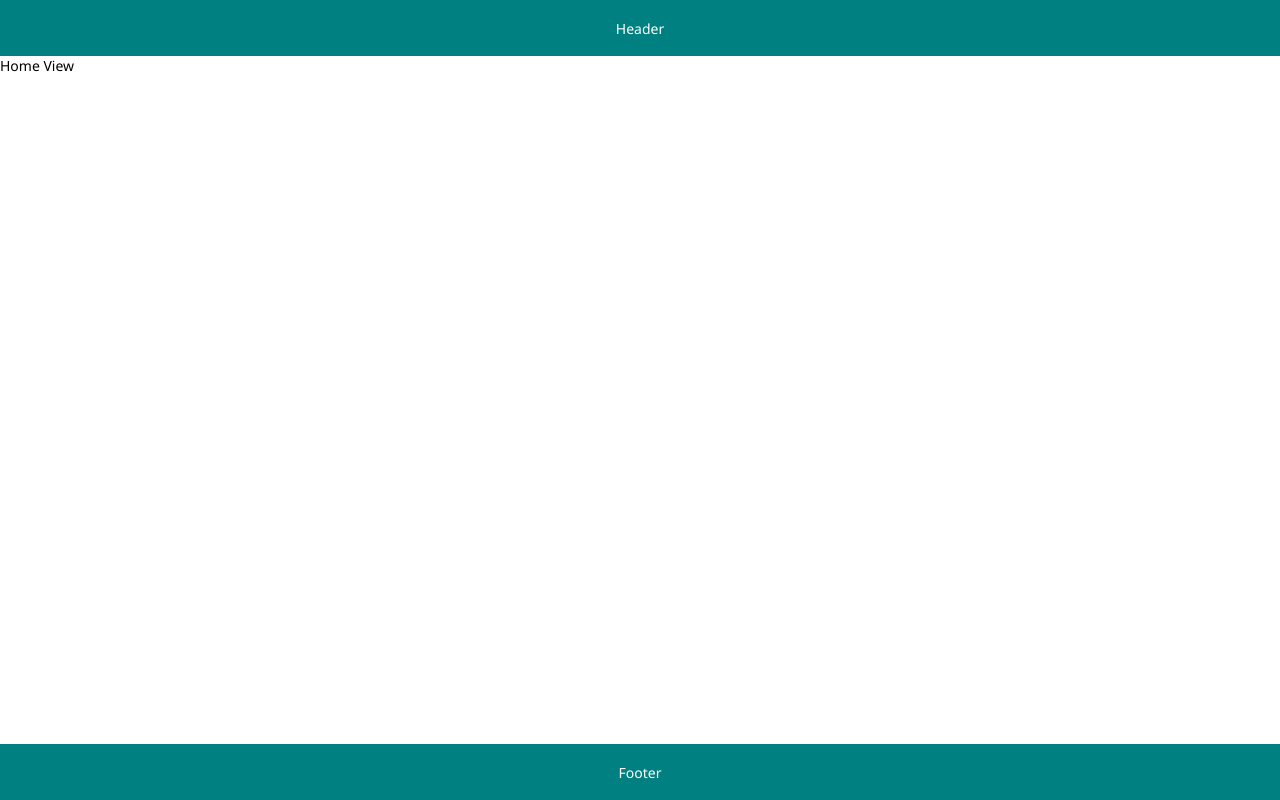
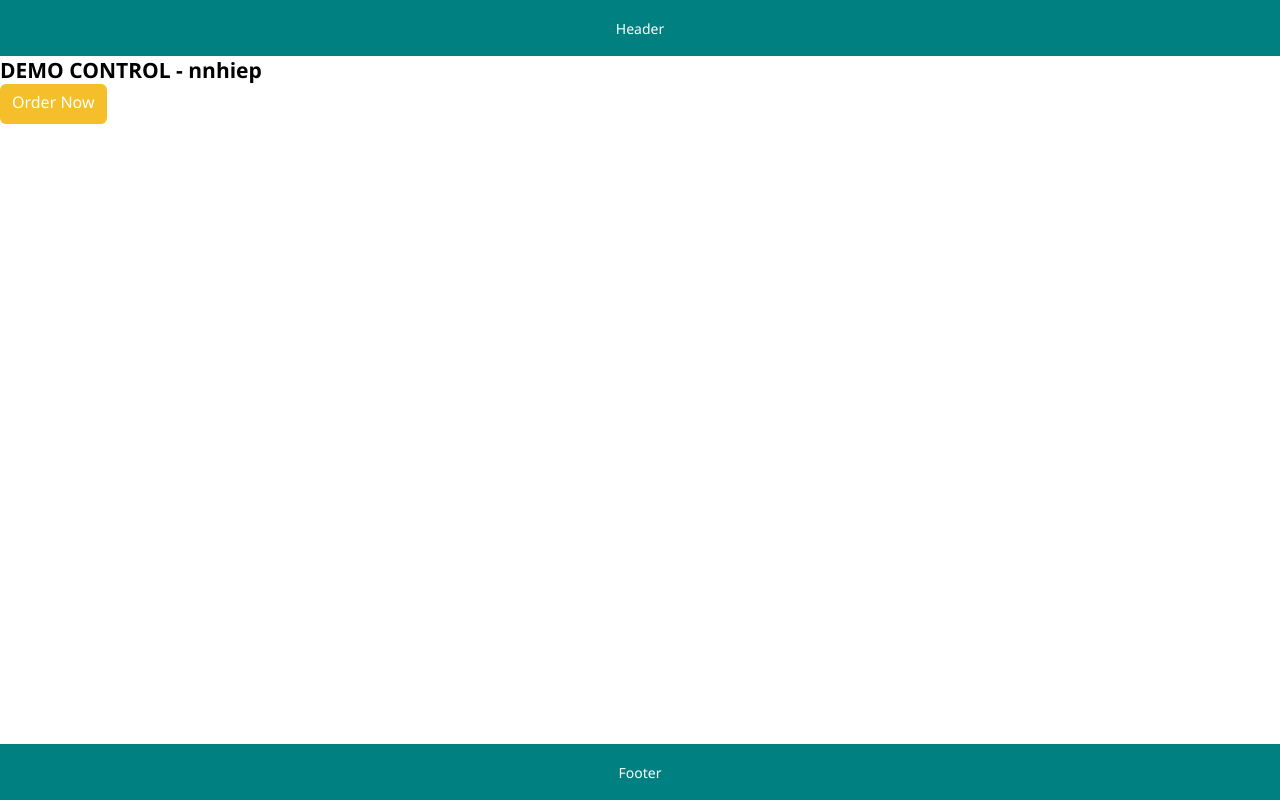
Before and after one commit to nnhiep582k2/BTL_Web_OrderFood, a Vue app: page / in a window 1280 px wide. Built offline with nearby package versions, Linux system fonts and the light colour scheme.

Commit message:
feat: complete base button

```diff
--- /dev/null
+++ b/src/assets/styles/_variable.scss
@@ -0,0 +1,16 @@
+:root {
+    // Controls
+    --height-control: 40px;
+    --fontsize-control: 16px;
+    // Color
+    --color-default: #b1b1b1;
+    --color-primary: #27ae60;
+    --color-failure: #d63e3e;
+    --color-warning: #f5bf2b;
+    --color-information: #3d80fc;
+    --color-default-bolder: #949191;
+    --color-primary-bolder: #208f4e;
+    --color-failure-bolder: #a82d2d;
+    --color-warning-bolder: #dba920;
+    --color-information-bolder: #316ddd;
+}
--- a/src/assets/styles/main.scss
+++ b/src/assets/styles/main.scss
@@ -1,3 +1,5 @@
+@import url(./_variable.scss);
+
 * {
     padding: 0;
     margin: 0;
--- /dev/null
+++ b/src/components/BaseButton.vue
@@ -0,0 +1,68 @@
+<template>
+    <div class="base-button" :class="type">{{ text }}</div>
+</template>
+
+<script setup lang="ts">
+import { ButtonType } from '@/enums/ButtonType.ts';
+
+interface IProps {
+    type: ButtonType;
+    text: string;
+}
+
+const props = withDefaults(defineProps<IProps>(), {
+    type: ButtonType.default,
+    text: 'Button',
+});
+</script>
+
+<style lang="scss" scoped>
+.base-button {
+    display: inline-flex;
+    align-items: center;
+    justify-content: center;
+    padding: 10px 12px 14px;
+    border-radius: 6px;
+    height: var(--height-control);
+    font-size: var(--fontsize-control);
+    user-select: none;
+    &:hover {
+        cursor: pointer;
+    }
+    &.default {
+        color: white;
+        background-color: var(--color-default);
+        &:hover {
+            background-color: var(--color-default-bolder);
+        }
+    }
+    &.success {
+        color: white;
+        background-color: var(--color-primary);
+        &:hover {
+            background-color: var(--color-primary-bolder);
+        }
+    }
+    &.failure {
+        color: white;
+        background-color: var(--color-failure);
+        &:hover {
+            background-color: var(--color-failure-bolder);
+        }
+    }
+    &.warning {
+        color: white;
+        background-color: var(--color-warning);
+        &:hover {
+            background-color: var(--color-warning-bolder);
+        }
+    }
+    &.information {
+        color: white;
+        background-color: var(--color-information);
+        &:hover {
+            background-color: var(--color-information-bolder);
+        }
+    }
+}
+</style>
--- /dev/null
+++ b/src/enums/ButtonType.ts
@@ -0,0 +1,7 @@
+export enum ButtonType {
+    default = 'default',
+    success = 'success',
+    failure = 'failure',
+    warning = 'warning',
+    information = 'information',
+}
--- a/src/views/HomeView.vue
+++ b/src/views/HomeView.vue
@@ -1,5 +1,11 @@
-<template>Home View</template>
+<template>
+    <h2>DEMO CONTROL - nnhiep</h2>
+    <base-button :type="ButtonType.warning" text="Order Now" />
+</template>
 
-<script setup lang="ts"></script>
+<script setup lang="ts">
+import BaseButton from '@/components/BaseButton.vue';
+import { ButtonType } from '@/enums/ButtonType';
+</script>
 
 <style lang="scss" scoped></style>
--- a/tsconfig.app.json
+++ b/tsconfig.app.json
@@ -3,6 +3,7 @@
     "include": ["env.d.ts", "src/**/*", "src/**/*.vue", "src/**/**/*.vue"],
     "exclude": ["src/**/__tests__/*"],
     "compilerOptions": {
+        "allowImportingTsExtensions": true,
         "noImplicitAny": false,
         "composite": true,
         "baseUrl": ".",
--- a/tsconfig.node.json
+++ b/tsconfig.node.json
@@ -8,6 +8,7 @@
         "playwright.config.*"
     ],
     "compilerOptions": {
+        "allowImportingTsExtensions": true,
         "composite": true,
         "module": "ESNext",
         "moduleResolution": "Bundler",
```
